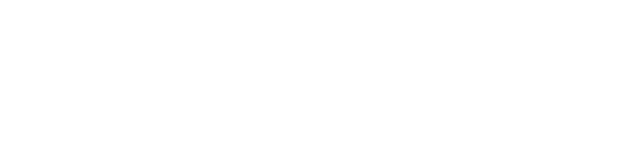
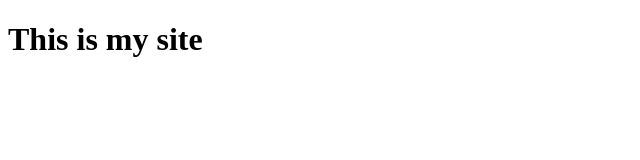
Before and after one commit to matirosero-shifta/test-matishifta, a plain HTML site: page index.html in a window 1280 px wide. Shown: the whole page, without its empty margins (0-640 px from the left). Drawn offline with Linux system fonts and the light colour scheme.

Commit message:
made a header!

```diff
--- a/index.html
+++ b/index.html
@@ -1,6 +1,8 @@
 <!DOCTYPE html>
 <head></head>
 <body>
-
+    <header>
+        <h1>This is my site</h1>
+    </header>
 </body>
 </html>
```
